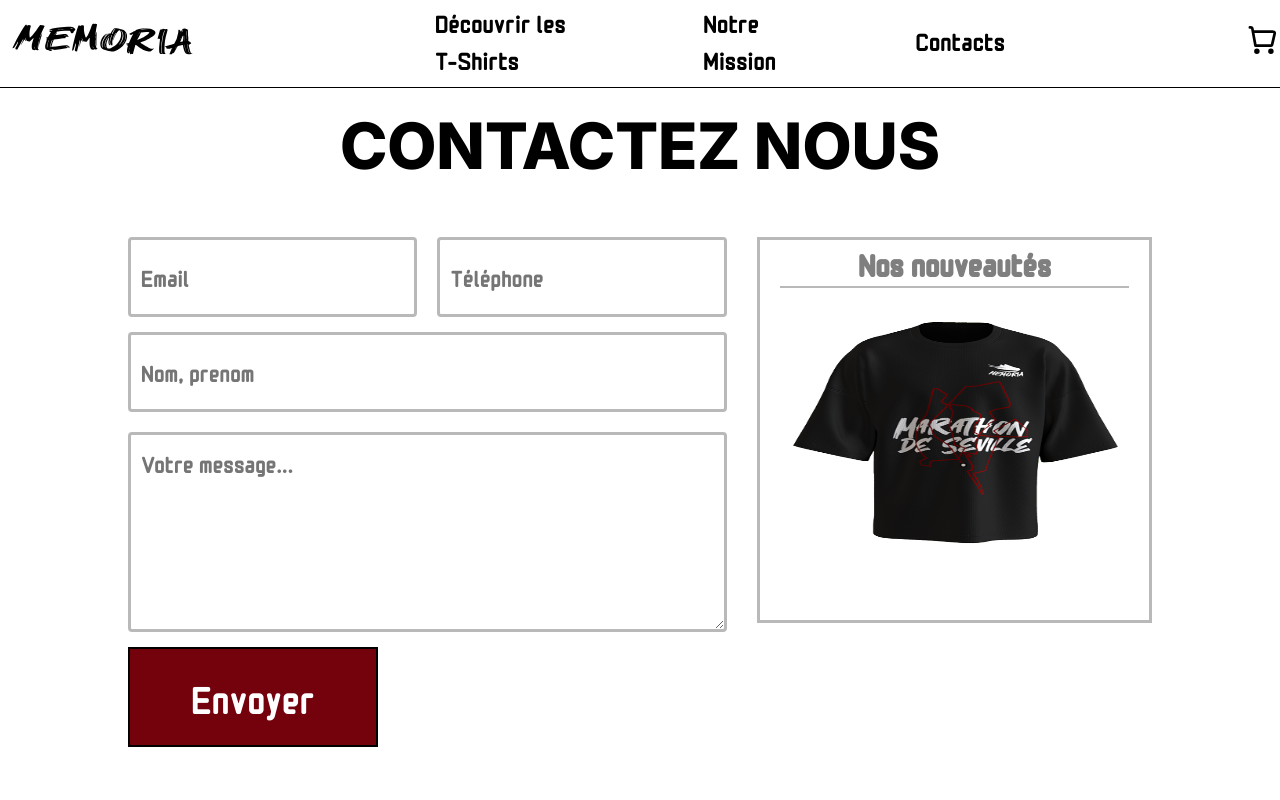
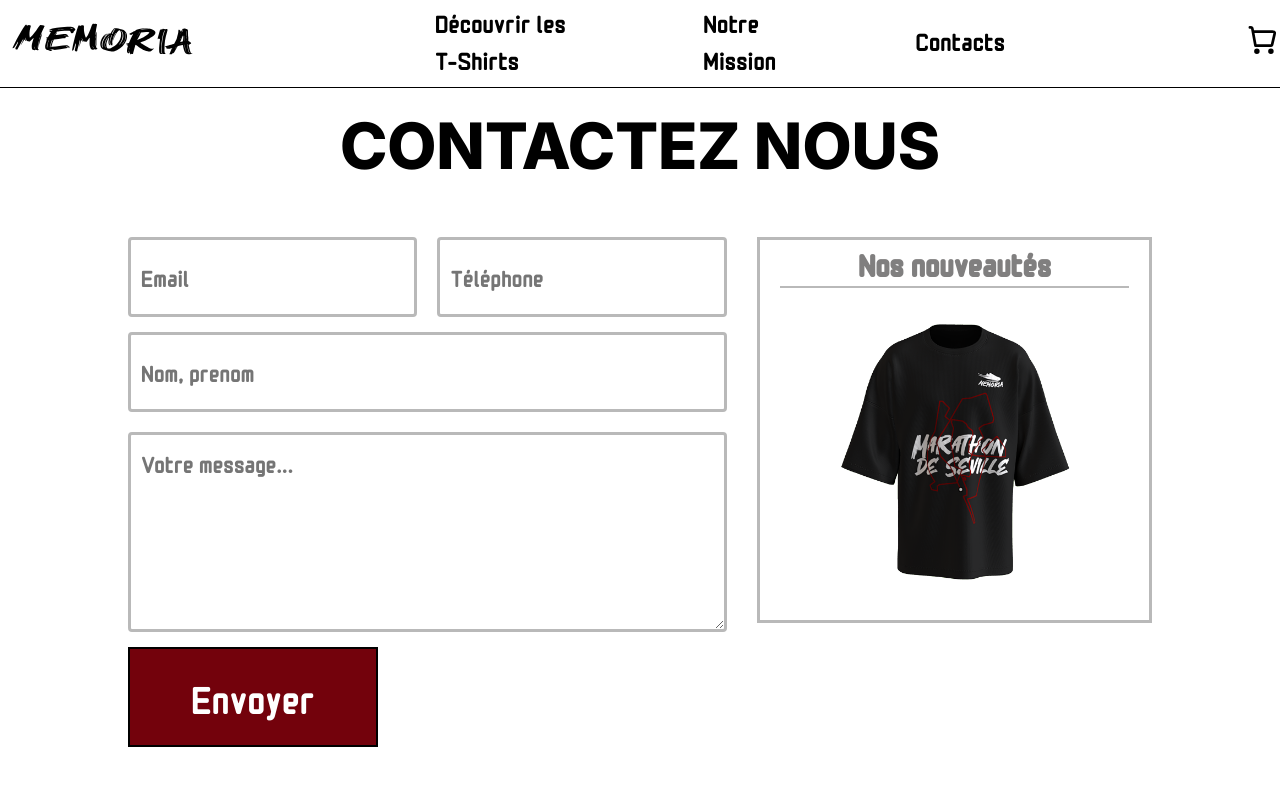
Before and after one commit to Thomas-bon/Memoria, a Vue app: page /Contact in a window 1280 px wide. Shown: the top 800 px of the page. Built offline with nearby package versions, Linux system fonts and the light colour scheme.

Commit message:
fix: adjust dimensions for tshirtNew and center align news links

```diff
--- a/src/views/ContactView.vue
+++ b/src/views/ContactView.vue
@@ -102,8 +102,14 @@
 }
 
 #tshirtNew {
-  width: 100%;
-  height: 60%;
+  width: 70%;
+  height: auto;
+}
+
+#news a {
+  display: flex;
+  justify-content: center;
+  align-items: center;
 }
 
 #formAndNews {
```
